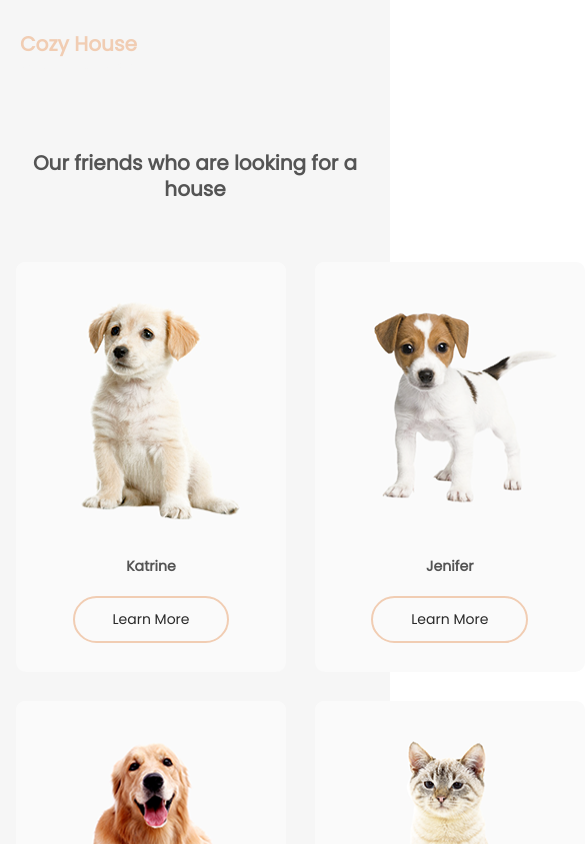
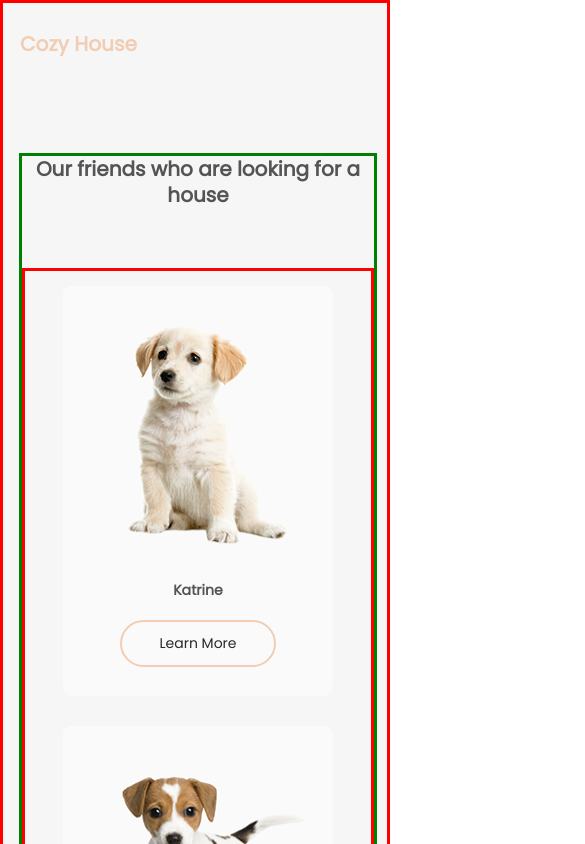
Before and after one commit to Babiy7/dogs-app, a React (Create React App) app: page /pets in a window 390 px wide. Shown: the top 844 px of the page, 585 px wide, since content can reach past the window. Built offline with nearby package versions, Linux system fonts and the light colour scheme; a web font is replaced by a local one.

Commit message:
Made pagination responsive for all screens.

```diff
--- a/src/components/Portfolio/Portfolio.module.scss
+++ b/src/components/Portfolio/Portfolio.module.scss
@@ -9,6 +9,7 @@
   flex-direction: column;
   justify-content: space-between;
   padding-bottom: 30px;
+  margin: 15px;
   border-radius: 10px;
 
   background: #fafafa;
--- a/src/containers/Pagination/Pagination.module.scss
+++ b/src/containers/Pagination/Pagination.module.scss
@@ -2,6 +2,7 @@
 @import "../../sass/title";
 
 .Pagination {
+  border: red solid;
   height: auto;
 
   display: flex;
@@ -10,6 +11,7 @@
   background: $white;
 
   .Container {
+    border: green solid;
     width: 100%;
     max-width: 1180px;
 
@@ -28,9 +30,10 @@
     }
 
     .Portfolios {
-      display: grid;
-      grid-template-columns: repeat(4, 1fr);
-      gap: 1.8rem;
+      border: red solid;
+      display: flex;
+      flex-wrap: wrap;
+      justify-content: space-around;
     }
 
     .Buttons {
```
